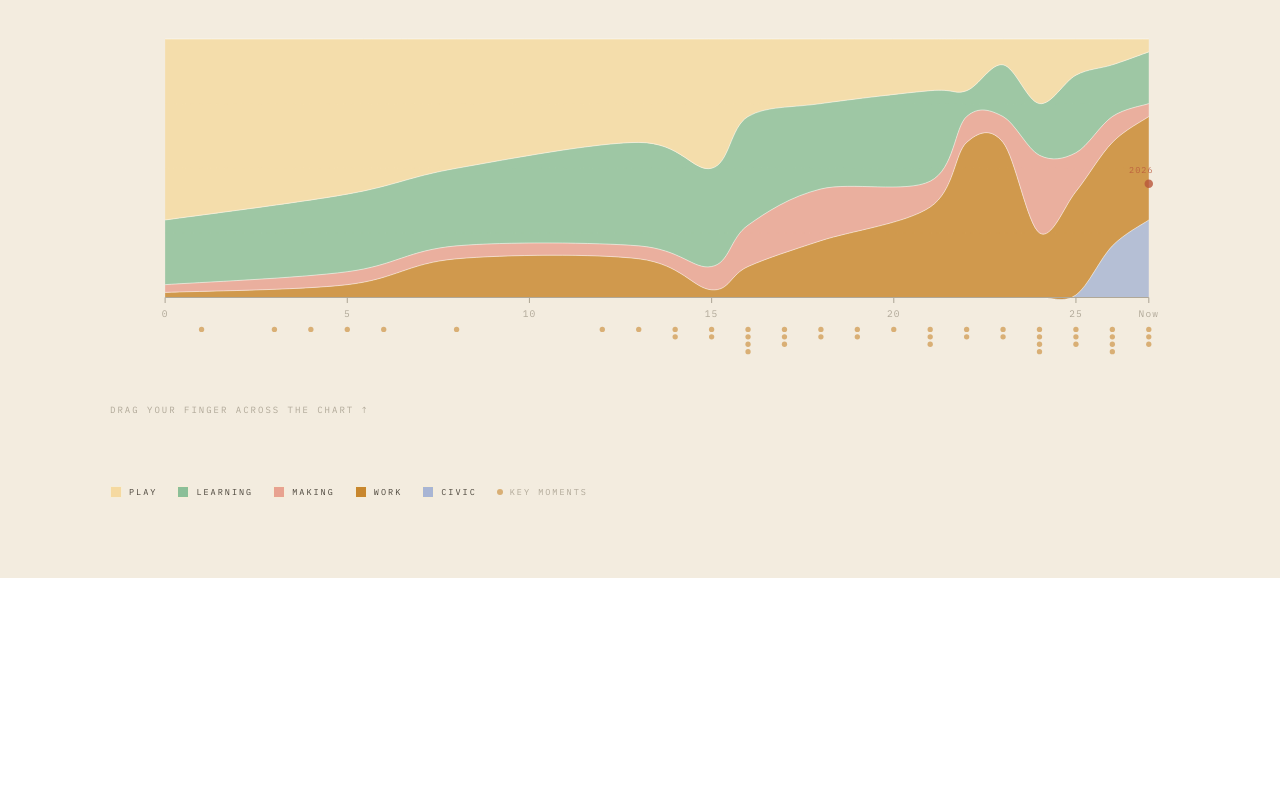
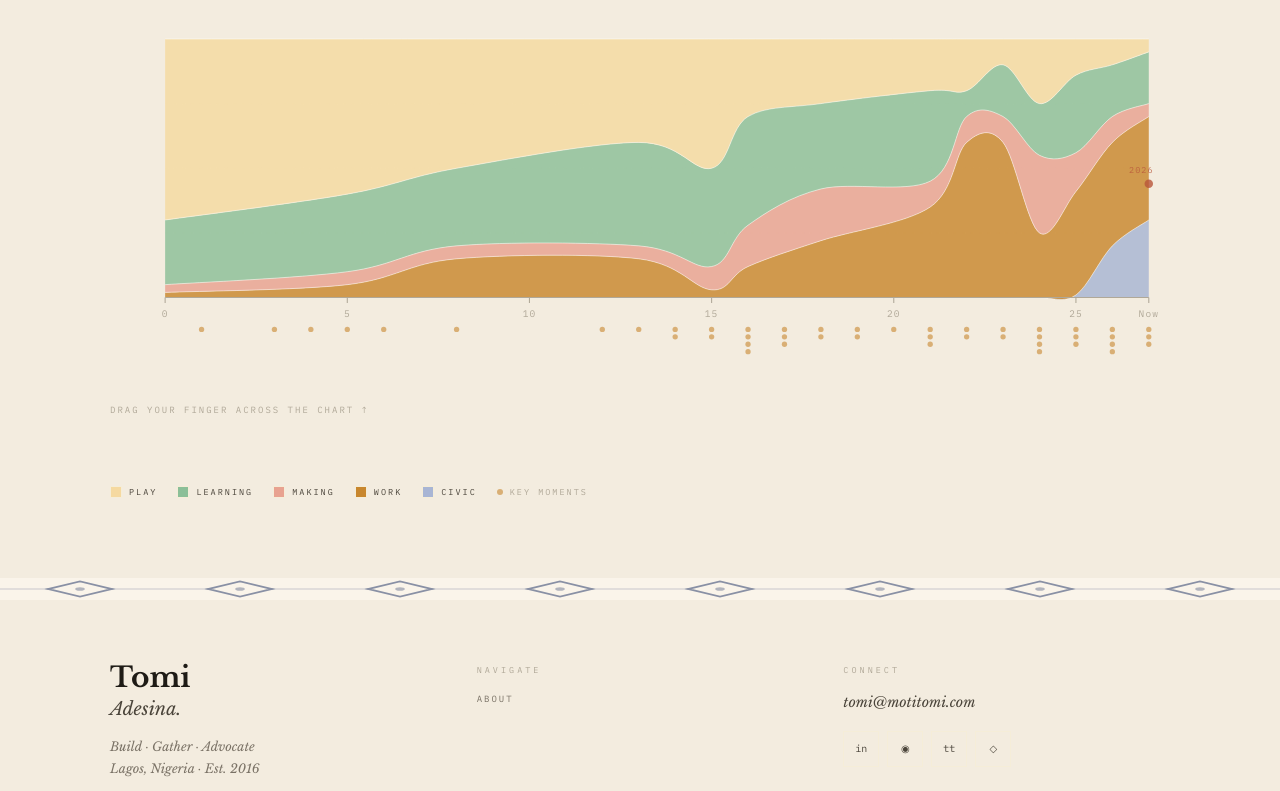
Before and after one commit to motitomi/portfolio-site, a React (Vite) app: page / in a window 1280 px wide. Shown: the part 2000-2791 px from the top of the page. Before the commit the page ends 2578 px from the top, so only its background shows below. Built offline with nearby package versions, Linux system fonts and the light colour scheme.

Commit message:
Restore Footer with email section
- config.js: EMAIL updated to tomi@motitomi.com
- App.jsx: Footer import and <Footer /> restored
- Footer.jsx: notion → substack in SOCIAL_SYMBOLS, nav links trimmed to About only

Co-Authored-By: Claude Sonnet 4.6 <noreply@anthropic.com>

```diff
--- a/src/App.jsx
+++ b/src/App.jsx
@@ -6,7 +6,7 @@ import LifeChart from './components/LifeChart.jsx';
 // import Work    from './components/Work.jsx';    — saved in Work.jsx,    restore when ready
 // import Stories from './components/Stories.jsx'; — saved in Stories.jsx, restore when ready
 // import Gallery from './components/Gallery.jsx'; — saved in Gallery.jsx, restore when ready
-// import Footer  from './components/Footer.jsx';  — saved in Footer.jsx,  restore when ready
+import Footer  from './components/Footer.jsx';
 
 export default function App() {
   return (
@@ -22,7 +22,7 @@ export default function App() {
         {/* <Stories /> */}
         {/* <Gallery /> */}
       </main>
-      {/* <Footer /> */}
+      <Footer />
     </div>
   );
 }
--- a/src/components/Footer.jsx
+++ b/src/components/Footer.jsx
@@ -6,7 +6,7 @@ const SOCIAL_SYMBOLS = {
   linkedin:  'in',
   instagram: '◉',
   tiktok:    'tt',
-  notion:    '◇',
+  substack:  '◇',
 };
 
 export default function Footer() {
@@ -45,7 +45,7 @@ export default function Footer() {
                 Navigate
               </div>
               <div style={{ display: 'flex', flexDirection: 'column', gap: 10 }}>
-                {['about', 'work', 'stories', 'gallery'].map((id) => (
+                {['about'].map((id) => (
                   <button key={id} onClick={() => document.getElementById(id)?.scrollIntoView({ behavior: 'smooth' })} style={{
                     background: 'none', border: 'none', padding: 0, textAlign: 'left',
                     fontFamily: mono, fontSize: 9, letterSpacing: '2px', textTransform: 'uppercase',
--- a/src/config.js
+++ b/src/config.js
@@ -1,5 +1,5 @@
 export const BOOKING_URL = 'https://calendar.notion.so/meet/tomiadesina/talk-to-me';
-export const EMAIL       = 'hello@motitomi.com';
+export const EMAIL       = 'tomi@motitomi.com';
 
 export const SOCIALS = [
   { key: 'linkedin',  label: 'LinkedIn',  href: 'https://linkedin.com/in/adesina-tomi' },
```
